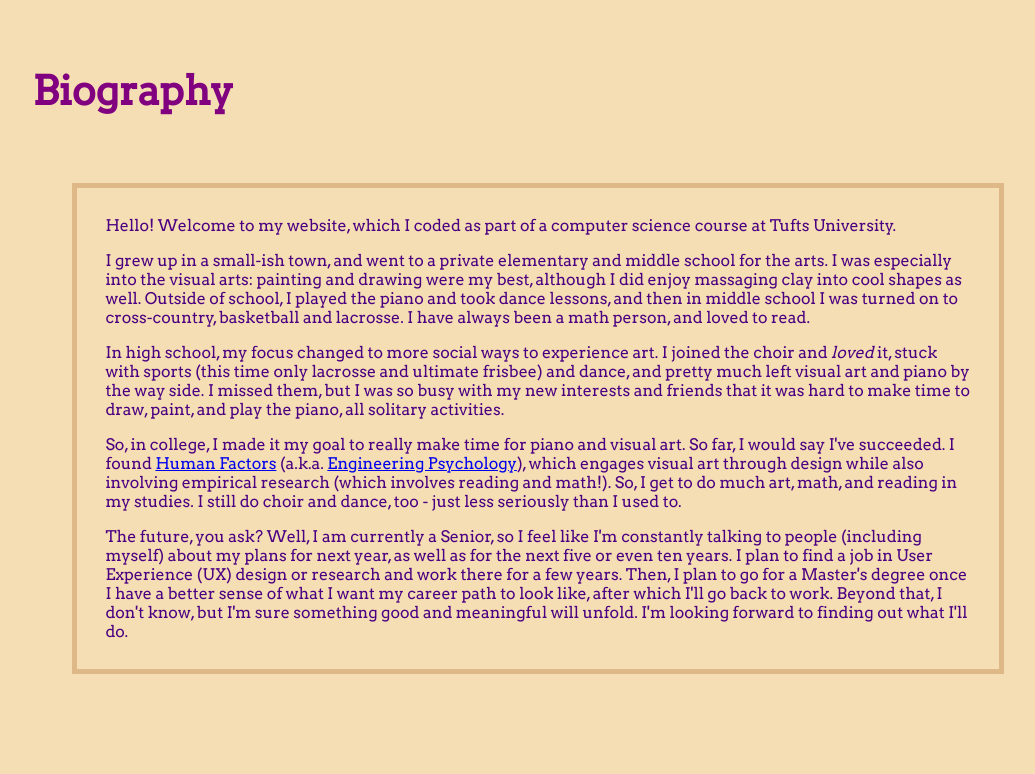
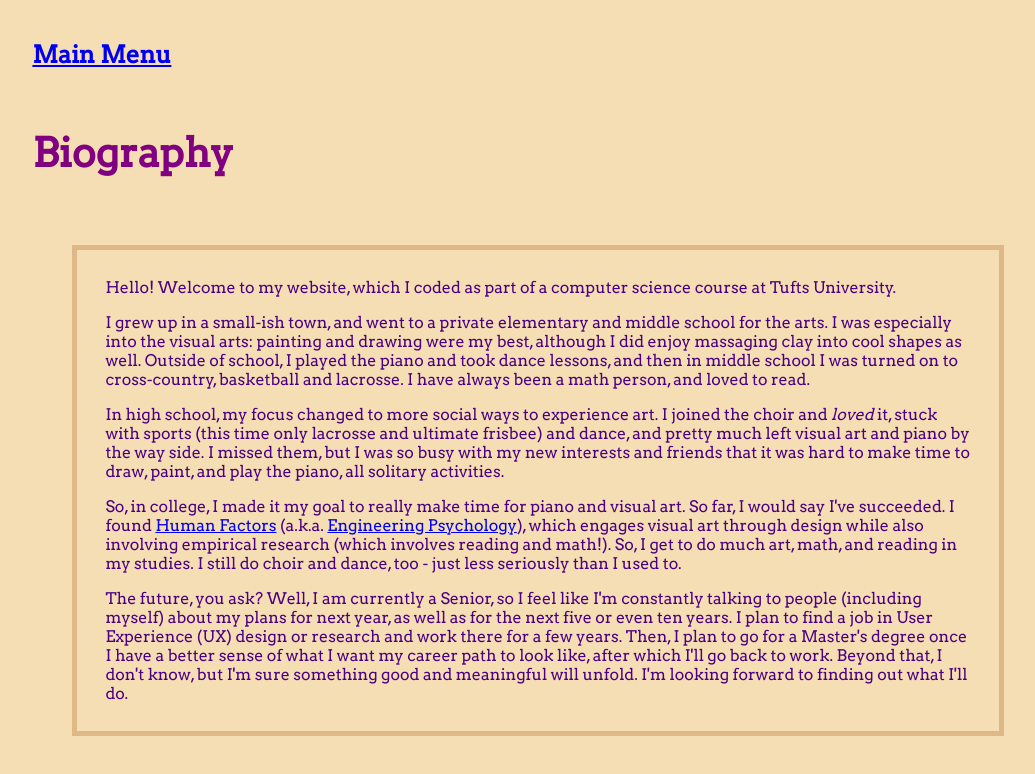
Before and after one commit to alidecker/alidecker.github.io, a plain HTML site: page bio.html in a window 1280 px wide. Shown: the whole page, without its empty margins (102-1137 px from the left). Drawn offline with Linux system fonts and the light colour scheme.

Commit message:
Added back button

```diff
--- a/bio.html
+++ b/bio.html
@@ -11,6 +11,7 @@
 
   <body>
     <div class="resume-all">
+      <h3 id="backbtn"><a href="index.html">Main Menu</a><h3>
     <h1>Biography</h1>
 <div class="menu">
     <div class="bp">Hello! Welcome to my website, which I coded as part of a computer science course at Tufts University.</div>
--- a/portfoliostylesheet.css
+++ b/portfoliostylesheet.css
@@ -152,3 +152,7 @@ img {
   background-color: #EEAEEE;
   color: #4B0082;
 }
+#backbtn {
+    margin: 0px;
+    padding: 0px;
+}
```
Also changed, not shown: portfolio.html (+1 -0 lines), resume.html (+1 -0 lines).
